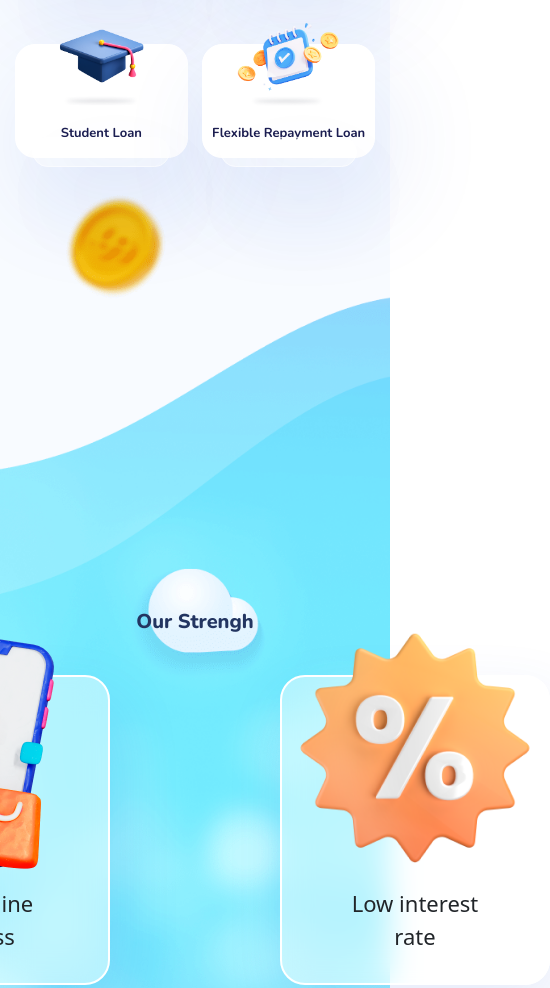
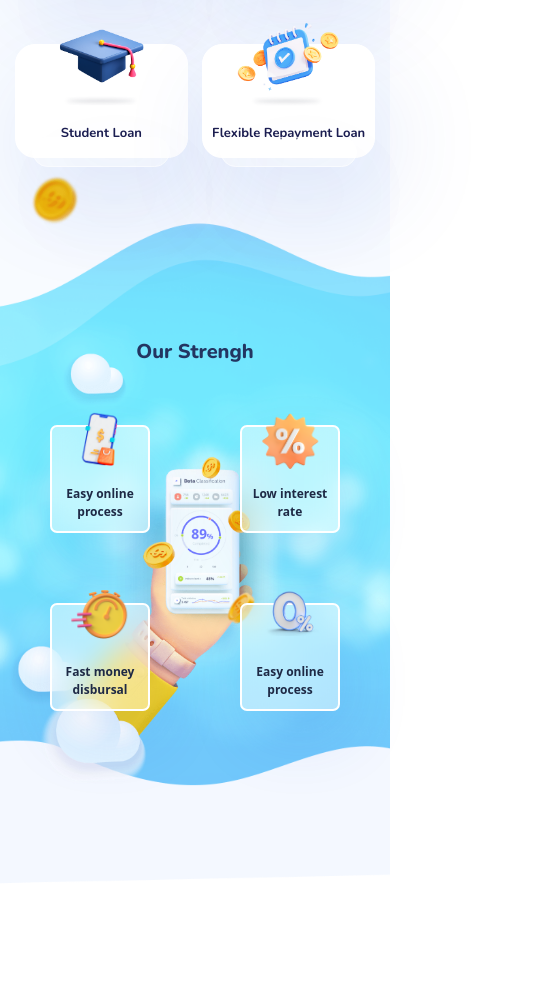
Before and after one commit to Aleks-Tl/monkey-gulp, a plain HTML site: page app/index.html in a window 390 px wide. Shown: the part 1586-2574 px from the top of the page, 550 px wide, since content can reach past the window. After the commit the page ends 2472 px from the top, so only its background shows below. Drawn offline with nearby package versions, Linux system fonts and the light colour scheme.

Commit message:
finished adaptive for our-strengh page

```diff
--- a/src/scss/main.scss
+++ b/src/scss/main.scss
@@ -237,6 +237,7 @@
     }
   }
   &.fixedHeader {
+    margin-top: 0;
     position: fixed;
     left: 0;
     top: 0;
@@ -927,6 +928,9 @@
 
 .our-strengh {
   padding-top: 450px;
+  @media (max-width: 768px) {
+      padding-top: 180px;
+  }
   // .our-strengh__title
 
   &__title {}
@@ -934,7 +938,7 @@
   // .our-strengh__wrap
 
   &__wrap {
-    margin-top: 40px;
+    margin-top: 60px;
     padding-bottom: 600px;
     position: relative;
     display: grid;
@@ -956,6 +960,12 @@
         max-width: 70%;
         left: calc(50% - 80px);
       }
+      @media (max-width: 768px) {
+        left: calc(50% - 50px);
+      }
+      @media (max-width: 480px) {
+        left: calc(50% - 30px);
+      }
     }
     @media (max-width: 992px) {
       background-image: none !important;
@@ -963,6 +973,20 @@
       column-gap: 170px;
       grid-template-columns: 270px 270px;
       grid-template-rows: 310px 310px;
+    }
+    @media (max-width: 768px) {
+      grid-template-columns: 35% 35%;
+      grid-template-rows: 180px 180px;
+      row-gap: 70px;
+      column-gap: 150px;
+    }
+    @media (max-width: 480px) {
+      grid-template-columns: 100px 100px;
+      grid-template-rows: 108px 108px;
+      column-gap: 90px;
+    }
+    @media (max-width: 480px) {
+      padding-bottom: 175px;
     }
   }
 
@@ -989,6 +1013,13 @@
       }
       @media (max-width: 992px) {
         transform: translate(0, 0) !important;
+      }
+      @media (max-width: 768px) {
+        .our-strengh__img {
+          img {
+            max-width: 40%;
+          }
+        }
       }
     }
     &:nth-child(2) {
@@ -1018,6 +1049,9 @@
         transform: translate(0, 0);
       }
     }
+    @media (max-width: 480px) {
+        border-radius: 7px;
+    }
   }
 
   // .our-strengh__img
@@ -1028,20 +1062,39 @@
       left: 50%;
       transform: translateX(-50%);
       top: -50px;
+      @media (max-width: 768px) {
+        max-width: 60%;
+      }
+      @media (max-width: 480px) {
+        top: -15%;
+      }
     }
   }
 
   // .our-strengh__name
 
   &__name {
+    width: 100%;
     position: absolute;
     bottom: 30px;
     left: 50%;
     transform: translateX(-50%);
+    font-weight: 600;
+    font-size: 25px;
+    line-height: 38px;
+    color: #1E2945;
+    @media (max-width: 768px) {
+        font-size: 20px;
+        line-height: 25px;
+        bottom: 20px;
+    }
+    @media (max-width: 480px) {
+      font-size: 12px;
+      line-height: 18px;
+      bottom: 10px;
+    }
   }
 }
-
-
 
 // Keyframes
 
```
Also changed, not shown: app/css/main.css, 1 other file.
